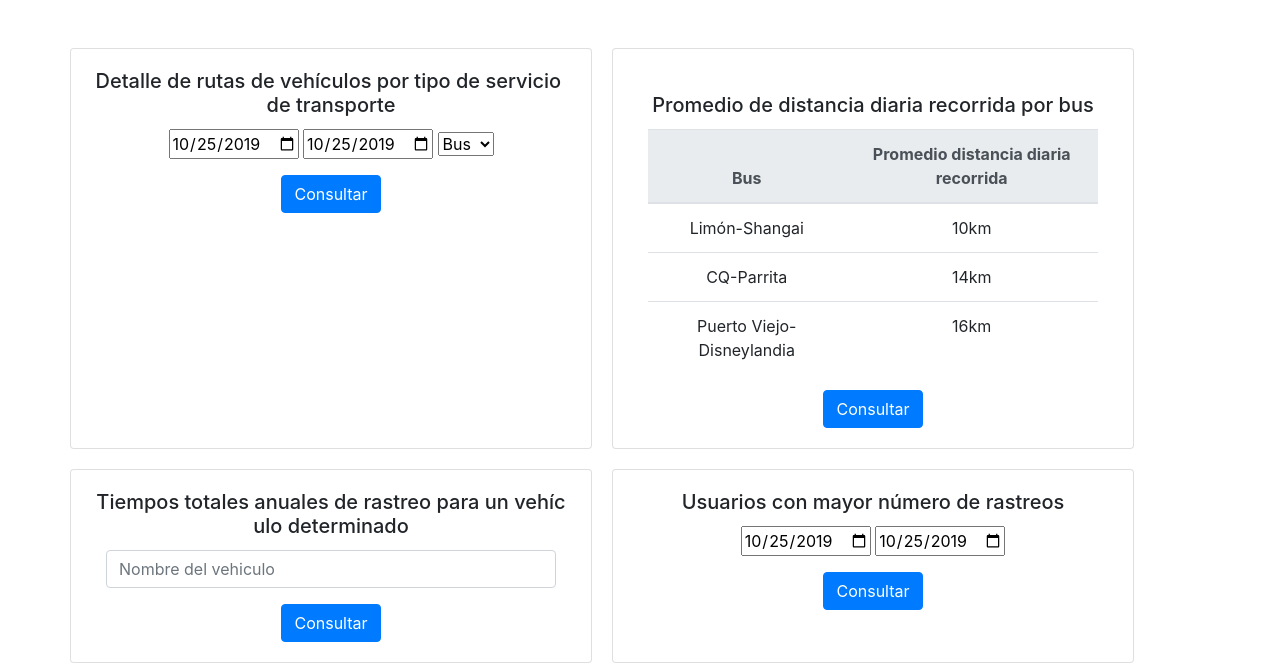
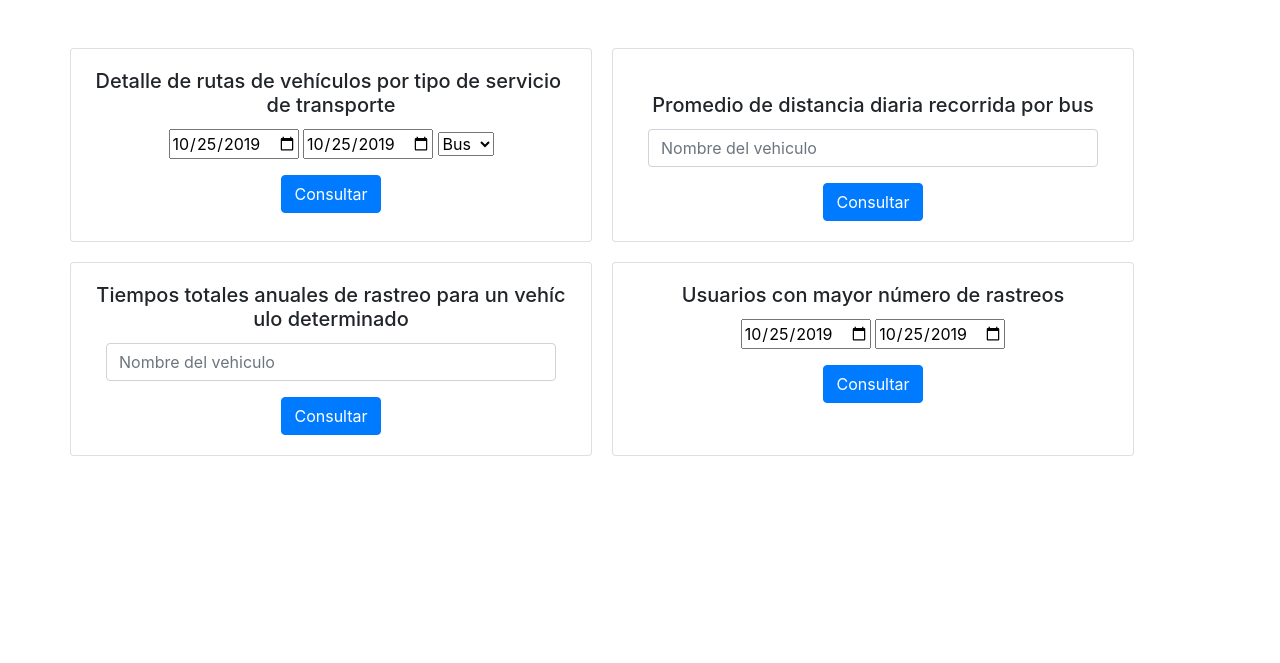
Before and after one commit to javan9916/ProyectoIIBasesII, a PHP site: page /consultas/consultas.php in a window 1280 px wide. Shown: the part 56-719 px from the top of the page. Run offline with PHP 8.4, Linux system fonts and the light colour scheme; some libraries are stand-ins or nearby versions.

Commit message:
avance cambios

```diff
--- a/consultas/consultas.php
+++ b/consultas/consultas.php
@@ -45,34 +45,17 @@
             </div>
             <div class="card" >
             <br>
-                <div class="card-body" style="width: 520px; text-align: center;">
-                    <h5 class="card-title">Promedio de distancia diaria recorrida por bus</h5>
-                    <div class="col-md">
-                        <table class="table">
-                            <thead class="thead-light">
-                                <tr>
-                                <th scope="col">Bus</th>
-                                <th scope="col">Promedio distancia diaria recorrida</th>
-                                </tr>
-                            </thead>
-                            <tbody>
-                                <tr scope="row">
-                                    <td>Limón-Shangai</td>
-                                    <td>10km</td>
-                                </tr>
-                                <tr scope="row">
-                                    <td>CQ-Parrita</td>
-                                    <td>14km</td>
-                                </tr>
-                                <tr scope="row">
-                                    <td>Puerto Viejo-Disneylandia</td>
-                                    <td>16km</td>
-                                </tr>
-                            </tbody>
-                        </table>
-                        <button type="button" class="btn btn-primary">Consultar</button>
+                <form action="mostrar_consultas.php" method="POST">
+                    <div class="card-body" style="width: 520px; text-align: center;">
+                        <h5 class="card-title">Promedio de distancia diaria recorrida por bus</h5>
+                        <div class="col-md">
+                            <div class="form-group">
+                                <input type="text" class="form-control" id="vehiculo" name="vehiculo" placeholder="Nombre del vehiculo">
+                            </div>
+                            <button type="submit" name="sub2" class="btn btn-primary" href="#">Consultar</button>
+                        </div>
                     </div>
-                </div>
+                </form>
             </div>
         </div>
         <div class="row">
```
Also changed, not shown: consultas/mostrar_consultas.php (+52 -9 lines).
